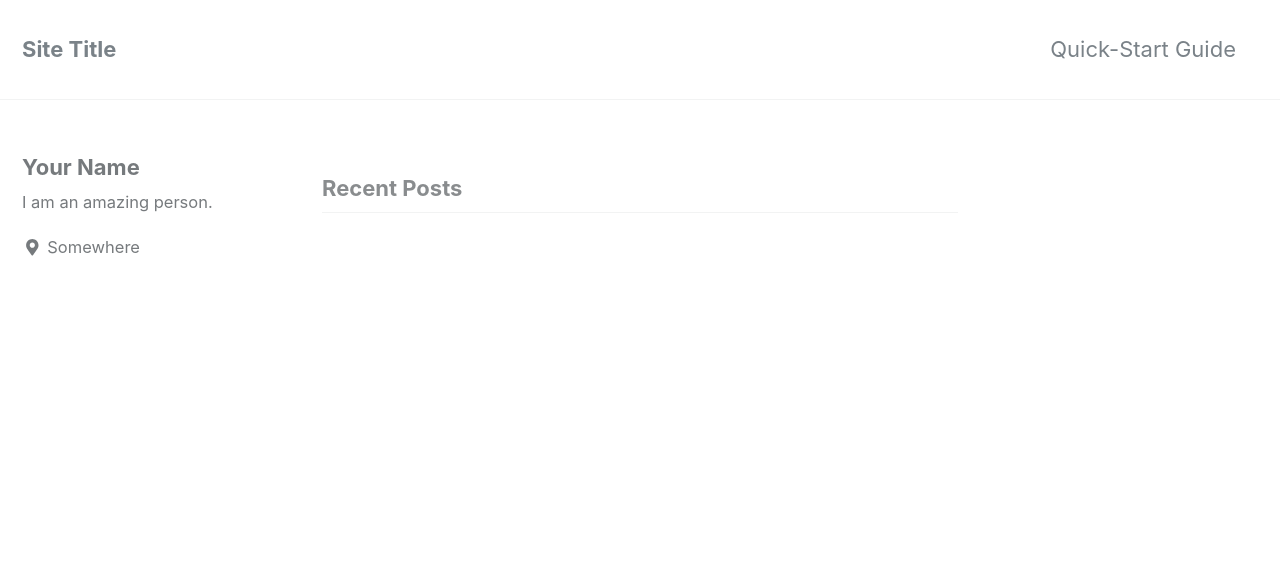
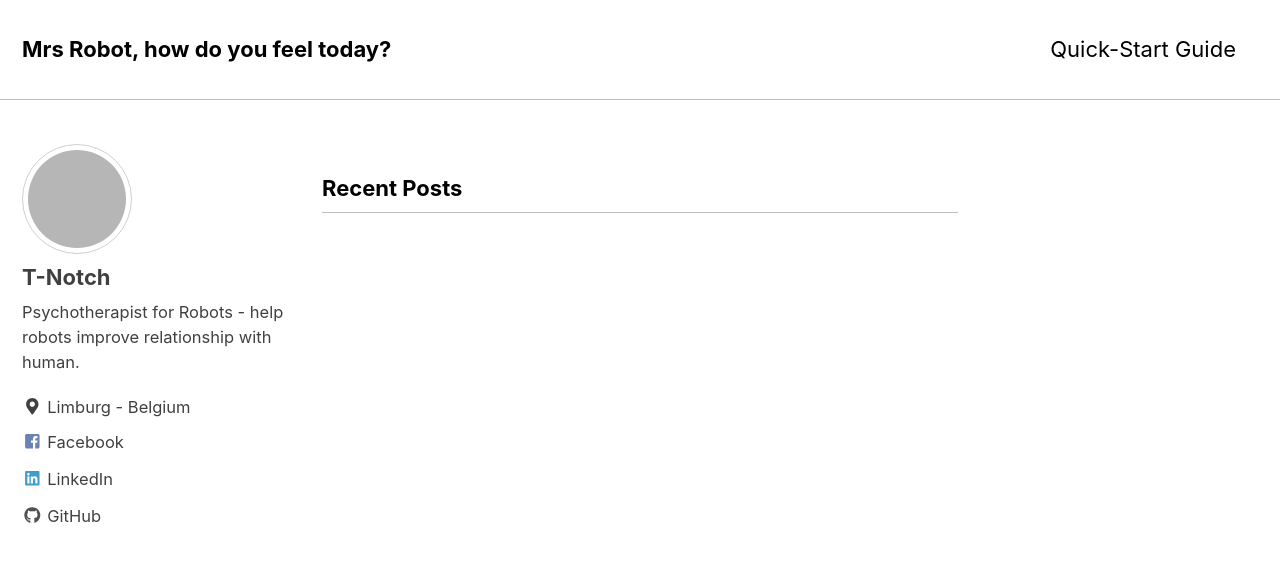
Before and after one commit to t-notch/t-notch.github.io, a Jekyll site: the page built from index.html, in a window 1280 px wide and 900 px high. Shown: the top 562 px of the window. Built offline with Jekyll 4.4.1, drawn with Linux system fonts in a browser that asks for light colours; nearby versions of some CDN libraries; the list of posts is cut into pages by our own code; some of the changed text lies outside the part shown; grey boxes are pictures that could not be loaded.

Commit message:
change some info

```diff
--- a/_config.yml
+++ b/_config.yml
@@ -12,33 +12,33 @@
 
 # theme                  : "minimal-mistakes-jekyll"
 # remote_theme           : "mmistakes/minimal-mistakes"
-minimal_mistakes_skin    : "default" # "air", "aqua", "contrast", "dark", "dirt", "neon", "mint", "plum", "sunrise"
+minimal_mistakes_skin    : "contrast" # "default" "air", "aqua", "contrast", "dark", "dirt", "neon", "mint", "plum", "sunrise"
 
 # Site Settings
 locale                   : "en-US"
-title                    : "Site Title"
+title                    : "Mrs Robot, how do you feel today?"
 title_separator          : "-"
-name                     : "Your Name"
-description              : "An amazing website."
-url                      : # the base hostname & protocol for your site e.g. "https://mmistakes.github.io"
+name                     : "T-Notch"
+description              : "Psychotherapist for Robots - help robots improve relationship with human."
+url                      : https://t-notch.github.io/ # the base hostname & protocol for your site e.g. "https://mmistakes.github.io"
 baseurl                  : # the subpath of your site, e.g. "/blog"
-repository               : # GitHub username/repo-name e.g. "mmistakes/minimal-mistakes"
+repository               : t-notch/t-notch.github.io # GitHub username/repo-name e.g. "mmistakes/minimal-mistakes"
 teaser                   : # path of fallback teaser image, e.g. "/assets/images/500x300.png"
 # breadcrumbs            : false # true, false (default)
 words_per_minute         : 200
 comments:
-  provider               : # false (default), "disqus", "discourse", "facebook", "google-plus", "staticman", "staticman_v2" "custom"
+  provider               : "facebook" # false (default), "disqus", "discourse", "facebook", "google-plus", "staticman", "staticman_v2" "custom"
   disqus:
     shortname            : # https://help.disqus.com/customer/portal/articles/466208-what-s-a-shortname-
   discourse:
     server               : # https://meta.discourse.org/t/embedding-discourse-comments-via-javascript/31963 , e.g.: meta.discourse.org
   facebook:
-    # https://developers.facebook.com/docs/plugins/comments
+    #https://developers.facebook.com/docs/plugins/comments
     appid                :
     num_posts            : # 5 (default)
     colorscheme          : # "light" (default), "dark"
 staticman:
-  allowedFields          : # ['name', 'email', 'url', 'message']
+  allowedFields          : ['name', 'email', 'url', 'message']
   branch                 : # "master"
   commitMessage          : # "New comment."
   filename               : # comment-{@timestamp}
@@ -100,10 +100,10 @@ analytics:
 
 # Site Author
 author:
-  name             : "Your Name"
-  avatar           : # path of avatar image, e.g. "/assets/images/bio-photo.jpg"
-  bio              : "I am an amazing person."
-  location         : "Somewhere"
+  name             : "T-Notch"
+  avatar           : "https://avatars0.githubusercontent.com/u/37850049?s=460&v=4" # path of avatar image, e.g. "/assets/images/bio-photo.jpg"
+  bio              : "Psychotherapist for Robots - help robots improve relationship with human."
+  location         : "Limburg - Belgium"
   email            :
   uri              :
   home             : # null (default), "absolute or relative url to link to author home"
@@ -111,15 +111,15 @@ author:
   codepen          :
   dribbble         :
   flickr           :
-  facebook         :
+  facebook         : "nttputus"
   foursquare       :
-  github           :
+  github           : "t-notch"
   gitlab           :
   google_plus      :
   keybase          :
   instagram        :
   lastfm           :
-  linkedin         : # "john-doe-12345678" (the last part of your profile url, e.g. https://www.linkedin.com/in/john-doe-12345678)
+  linkedin         : "tienthanh" # "john-doe-12345678" (the last part of your profile url, e.g. https://www.linkedin.com/in/john-doe-12345678)
   pinterest        :
   soundcloud       :
   stackoverflow    : # "123456/username" (the last part of your profile url, e.g. https://stackoverflow.com/users/123456/username)
```
